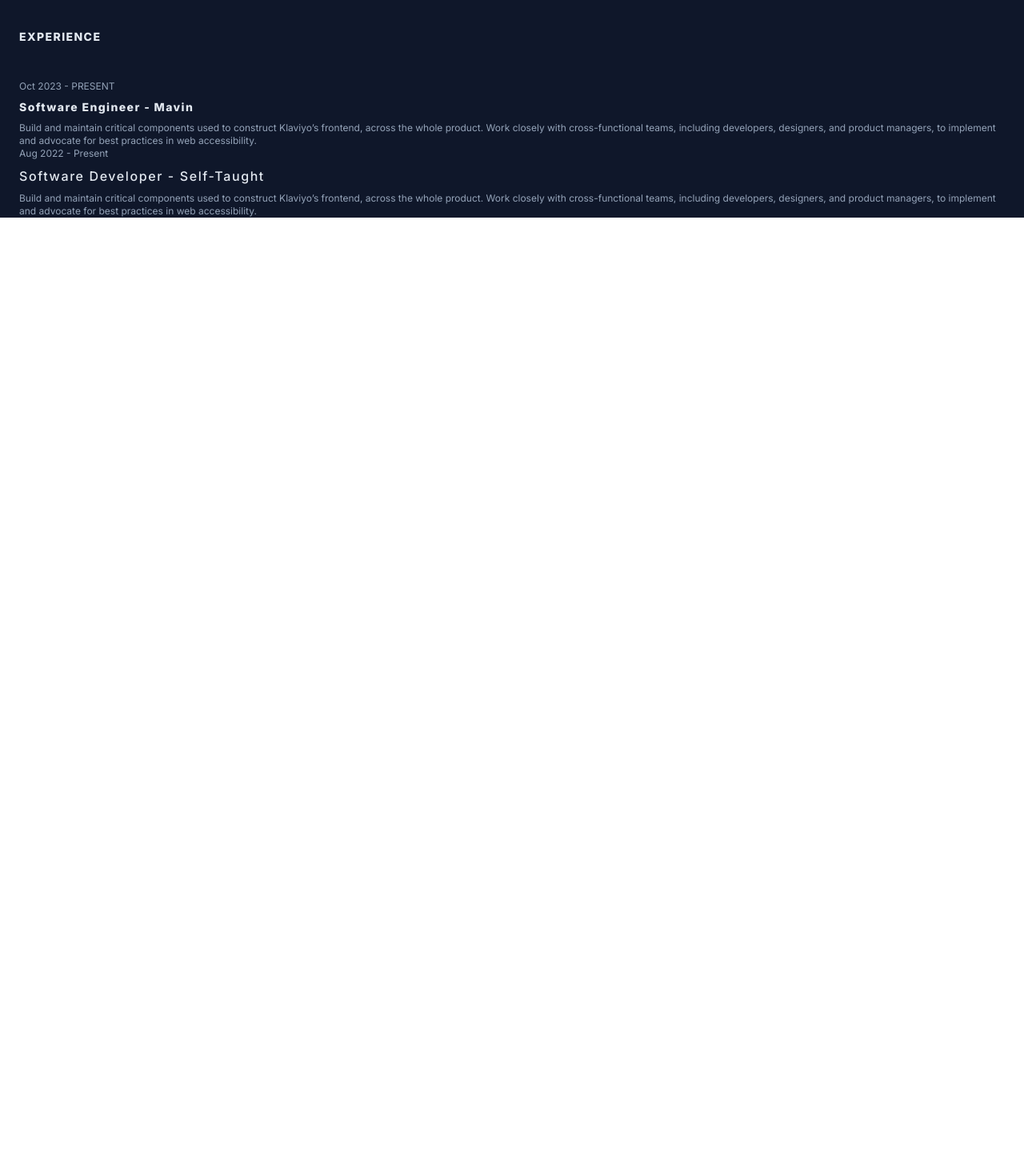
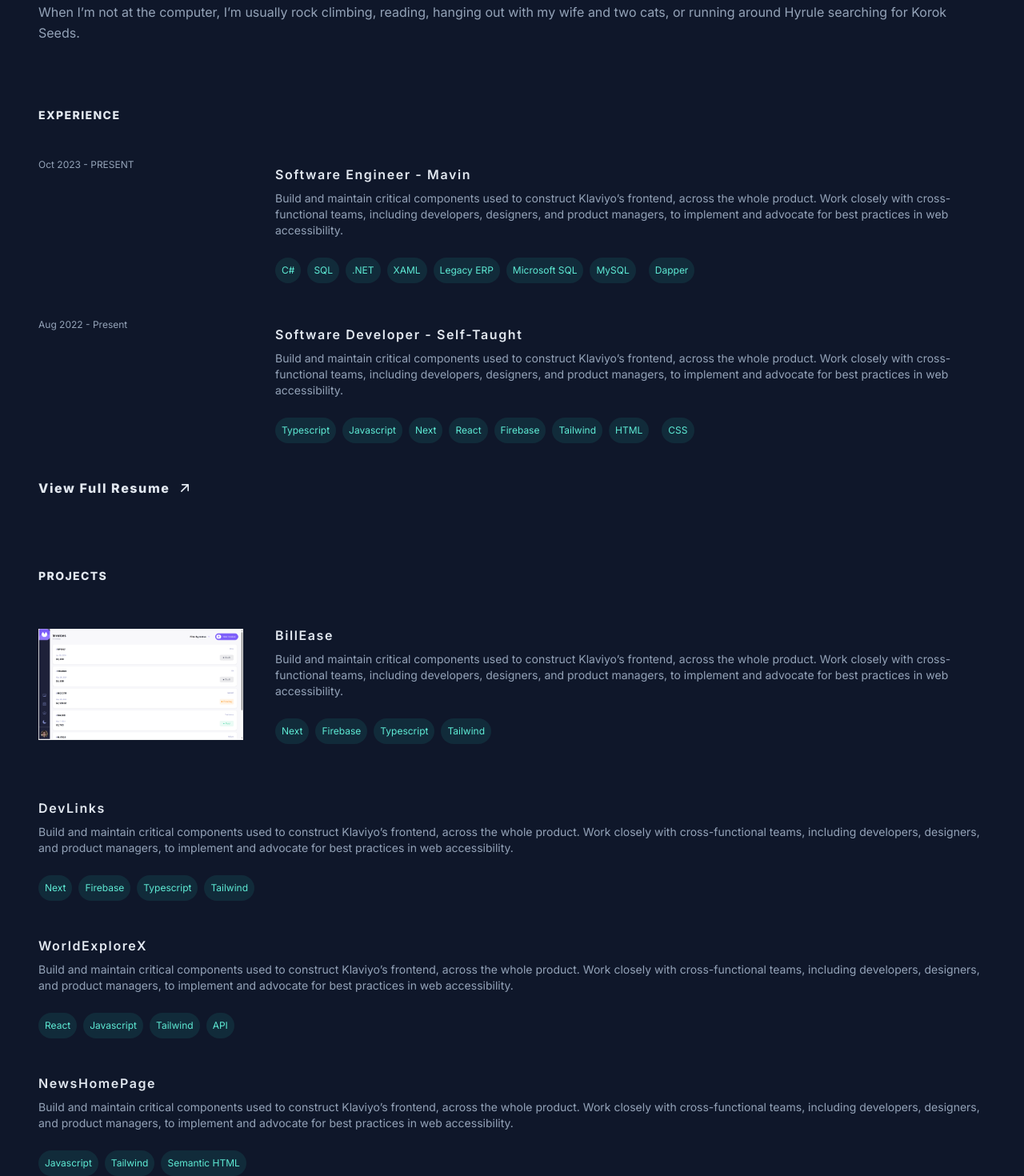
Before and after one commit to Dustin-11/Dustin-Kurtz-Portfolio, a Next.js app: page / in a window 1280 px wide. Shown: the part 820-2290 px from the top of the page at 80% size. Before the commit the page ends 1092 px from the top, so only its background shows below. Built offline with nearby package versions, Linux system fonts and the light colour scheme.

Commit message:
Added Project Section

```diff
--- a/src/app/page.tsx
+++ b/src/app/page.tsx
@@ -1,14 +1,16 @@
 import Image from "next/image";
 import GithubIcon from "../../public/github-142-svgrepo-com.svg";
 import LinkedInIcon from "../../public/linkedin-svgrepo-com.svg";
+import Arrow from "../../public/arrow-up-right-svgrepo-com.svg";
+import BillEaseInvoices from "../../public/BillEase-Invoices.png";
 
 export default function Home() {
   return (
-    <div className="flex min-h-screen flex-col items-start bg-slate-900 text-slate-400 px-6">
-      <header className="my-12">
+    <div className="flex min-h-screen flex-col items-start bg-slate-900 text-slate-400 px-6 md:px-12">
+      <header className="my-12 md:my-20">
         <div>
-          <h1 className="text-4xl text-slate-200 font-bold tracking-tight">Dustin Kurtz</h1>
-          <h3 className="text-slate-200 text-lg font-medium tracking-tight my-3.5">Software Engineer</h3>
+          <h1 className="text-4xl sm:text-5xl text-slate-200 font-bold tracking-tight">Dustin Kurtz</h1>
+          <h3 className="text-slate-200 text-lg sm:text-xl font-medium tracking-tight my-3.5">Software Engineer</h3>
           <p>I build engaging, innovative software solutions</p>
           <nav className="hidden lg:block my-20">
             <ul className="w-max">
@@ -42,38 +44,119 @@ export default function Home() {
           </li>
         </ul>
       </header>
-      <main>
+      <main className="pb-10">
         <section id="about" className="mt-7 leading-customHeight">
           <h3 className="text-slate-200 font-extrabold text-sm my-9 tracking-widest">ABOUT</h3>
           <p>Back in 2012, I decided to try my hand at creating custom Tumblr themes and tumbled head first into the
-            rabbit hole of coding and web development. Fast-forward to today, and I’ve had the privilege of building
+            rabbit hole of coding and web development. Fast-forward to today, and I&rsquo;ve had the privilege of building
              software for an advertising agency, a start-up, a huge corporation, and a digital product studio.</p>
            <p className="mt-4">My main focus these days is building accessible user interfaces for our customers at Klaviyo. I most enjoy
              building software in the sweet spot where design and engineering meet — things that look good but are also
-              built well under the hood. In my free time, I've also released an online video course that covers everything
+              built well under the hood. In my free time, I&rsquo;ve also released an online video course that covers everything
                you need to know to build a web app with the Spotify API.</p>
-           <p className="mt-4">When I’m not at the computer, I’m usually rock climbing, reading, hanging out with my wife and two cats,
+           <p className="mt-4">When I&rsquo;m not at the computer, I&rsquo;m usually rock climbing, reading, hanging out with my wife and two cats,
             or running around Hyrule searching for Korok Seeds.</p>
         </section>
         <section id="experience" className="mt-20">
           <h3 className="text-slate-200 font-extrabold text-sm my-11 tracking-widest">EXPERIENCE</h3>
           <ul>
-            <li>
-              <h5 className="text-xs">Oct 2023 - PRESENT</h5>
-              <div>
-                <h3 className="text-slate-200 font-extrabold text-sm my-2 tracking-widest">Software Engineer - <a>Mavin</a></h3>
-                <p className="text-xs">Build and maintain critical components used to construct Klaviyo’s frontend, across the whole product.
+            <li className="sm:flex">
+              <h5 className="text-xs sm:w-1/4">Oct 2023 - PRESENT</h5>
+              <div className="sm:w-3/4">
+                <h3 className="text-slate-200 font-semibold text-md my-2 tracking-widest">Software Engineer - <a>Mavin</a></h3>
+                <p className="text-sm">Build and maintain critical components used to construct Klaviyo&rsquo;s frontend, across the whole product.
                   Work closely with cross-functional teams, including developers, designers, and product managers, to
                   implement and advocate for best practices in web accessibility.</p>
+                <div className="mt-6 flex flex-wrap gap-2">
+                  <span className="rounded-full p-2 text-xs text-teal-300 bg-teal-400/10">C#</span>
+                  <span className="rounded-full p-2 text-xs text-teal-300 bg-teal-400/10">SQL</span>
+                  <span className="rounded-full p-2 text-xs text-teal-300 bg-teal-400/10">.NET</span>
+                  <span className="rounded-full p-2 text-xs text-teal-300 bg-teal-400/10">XAML</span>
+                  <span className="rounded-full p-2 text-xs text-teal-300 bg-teal-400/10">Legacy ERP</span>
+                  <span className="rounded-full p-2 text-xs text-teal-300 bg-teal-400/10">Microsoft SQL</span>
+                  <span className="rounded-full p-2 text-xs text-teal-300 bg-teal-400/10 mr-2">MySQL</span>
+                  <span className="rounded-full p-2 text-xs text-teal-300 bg-teal-400/10 mr-2">Dapper</span>
+                </div>
               </div>
             </li>
-            <li>
-              <h5 className="text-xs">Aug 2022 - Present</h5>
-              <div>
-                <h3 className="text-slate-200 font-medium text-md my-2 tracking-widest">Software Developer - <a>Self-Taught</a></h3>
-                <p className="text-xs">Build and maintain critical components used to construct Klaviyo’s frontend, across the whole product.
+            <li className="mt-11 sm:flex">
+              <h5 className="text-xs sm:w-1/4">Aug 2022 - Present</h5>
+              <div className="sm:w-3/4">
+                <h3 className="text-slate-200 font-semibold text-md my-2 tracking-widest">Software Developer - <a>Self-Taught</a></h3>
+                <p className="text-sm">Build and maintain critical components used to construct Klaviyo&rsquo;s frontend, across the whole product.
                   Work closely with cross-functional teams, including developers, designers, and product managers, to
                   implement and advocate for best practices in web accessibility.</p>
+                <div className="mt-6 flex flex-wrap gap-2">
+                  <span className="rounded-full p-2 text-xs text-teal-300 bg-teal-400/10">Typescript</span>
+                  <span className="rounded-full p-2 text-xs text-teal-300 bg-teal-400/10">Javascript</span>
+                  <span className="rounded-full p-2 text-xs text-teal-300 bg-teal-400/10">Next</span>
+                  <span className="rounded-full p-2 text-xs text-teal-300 bg-teal-400/10">React</span>
+                  <span className="rounded-full p-2 text-xs text-teal-300 bg-teal-400/10">Firebase</span>
+                  <span className="rounded-full p-2 text-xs text-teal-300 bg-teal-400/10">Tailwind</span>
+                  <span className="rounded-full p-2 text-xs text-teal-300 bg-teal-400/10 mr-2">HTML</span>
+                  <span className="rounded-full p-2 text-xs text-teal-300 bg-teal-400/10 mr-2">CSS</span>
+                </div>
+              </div>
+            </li>
+          </ul>
+          <div className="flex items-center gap-2">
+            <span className="text-slate-200 font-extrabold text-md my-11 tracking-widest">View Full Resume</span>
+            <Image src={Arrow} alt="ArrowIcon" width={20} height={20}/>
+          </div>
+        </section>
+        <section id="projects" className="mt-10">
+          <h3 className="text-slate-200 font-extrabold text-sm my-11 tracking-widest">PROJECTS</h3>
+          <ul>
+            <li className="sm:flex flex-row-reverse">
+              <div className="sm:w-3/4">
+                <h3 className="text-slate-200 font-semibold text-md my-2 tracking-widest">BillEase</h3>
+                <p className="text-sm">Build and maintain critical components used to construct Klaviyo&rsquo;s frontend, across the whole product.
+                  Work closely with cross-functional teams, including developers, designers, and product managers, to
+                  implement and advocate for best practices in web accessibility.</p>
+                <div className="my-6 flex flex-wrap gap-2">
+                  <span className="rounded-full p-2 text-xs text-teal-300 bg-teal-400/10">Next</span>
+                  <span className="rounded-full p-2 text-xs text-teal-300 bg-teal-400/10">Firebase</span>
+                  <span className="rounded-full p-2 text-xs text-teal-300 bg-teal-400/10">Typescript</span>
+                  <span className="rounded-full p-2 text-xs text-teal-300 bg-teal-400/10">Tailwind</span>
+                </div>
+              </div>
+              <div className="w-40 sm:w-1/4 sm:pr-10 sm:mt-3">
+                <Image src={BillEaseInvoices} alt="Screenshot of BillEase App"/>
+              </div>
+            </li>
+            <li className="mt-11">
+              <h3 className="text-slate-200 font-semibold text-md my-2 tracking-widest">DevLinks</h3>
+              <p className="text-sm">Build and maintain critical components used to construct Klaviyo&rsquo;s frontend, across the whole product.
+                Work closely with cross-functional teams, including developers, designers, and product managers, to
+                implement and advocate for best practices in web accessibility.</p>
+              <div className="mt-6 flex flex-wrap gap-2">
+                <span className="rounded-full p-2 text-xs text-teal-300 bg-teal-400/10">Next</span>
+                <span className="rounded-full p-2 text-xs text-teal-300 bg-teal-400/10">Firebase</span>
+                <span className="rounded-full p-2 text-xs text-teal-300 bg-teal-400/10">Typescript</span>
+                <span className="rounded-full p-2 text-xs text-teal-300 bg-teal-400/10">Tailwind</span>
+              </div>
+            </li>
+            <li className="mt-11">
+              <h3 className="text-slate-200 font-semibold text-md my-2 tracking-widest">WorldExploreX</h3>
+              <p className="text-sm">Build and maintain critical components used to construct Klaviyo&rsquo;s frontend, across the whole product.
+                Work closely with cross-functional teams, including developers, designers, and product managers, to
+                implement and advocate for best practices in web accessibility.</p>
+              <div className="mt-6 flex flex-wrap gap-2">
+                <span className="rounded-full p-2 text-xs text-teal-300 bg-teal-400/10">React</span>
+                <span className="rounded-full p-2 text-xs text-teal-300 bg-teal-400/10">Javascript</span>
+                <span className="rounded-full p-2 text-xs text-teal-300 bg-teal-400/10">Tailwind</span>
+                <span className="rounded-full p-2 text-xs text-teal-300 bg-teal-400/10">API</span>
+              </div>
+            </li>
+            <li className="mt-11">
+              <h3 className="text-slate-200 font-semibold text-md my-2 tracking-widest">NewsHomePage</h3>
+              <p className="text-sm">Build and maintain critical components used to construct Klaviyo&rsquo;s frontend, across the whole product.
+                Work closely with cross-functional teams, including developers, designers, and product managers, to
+                implement and advocate for best practices in web accessibility.</p>
+              <div className="mt-6 flex flex-wrap gap-2">
+                <span className="rounded-full p-2 text-xs text-teal-300 bg-teal-400/10">Javascript</span>
+                <span className="rounded-full p-2 text-xs text-teal-300 bg-teal-400/10">Tailwind</span>
+                <span className="rounded-full p-2 text-xs text-teal-300 bg-teal-400/10">Semantic HTML</span>
               </div>
             </li>
           </ul>
```
Also changed, not shown: public/BillEase-Invoices.png (added), public/arrow-up-right-svgrepo-com.svg (added).
